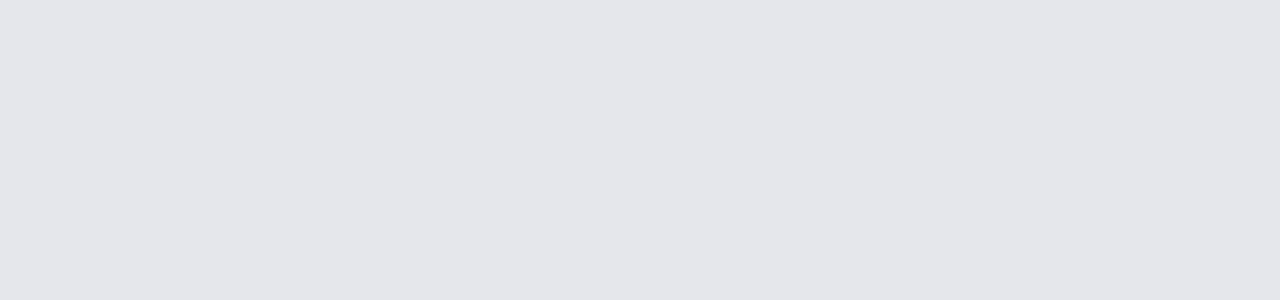
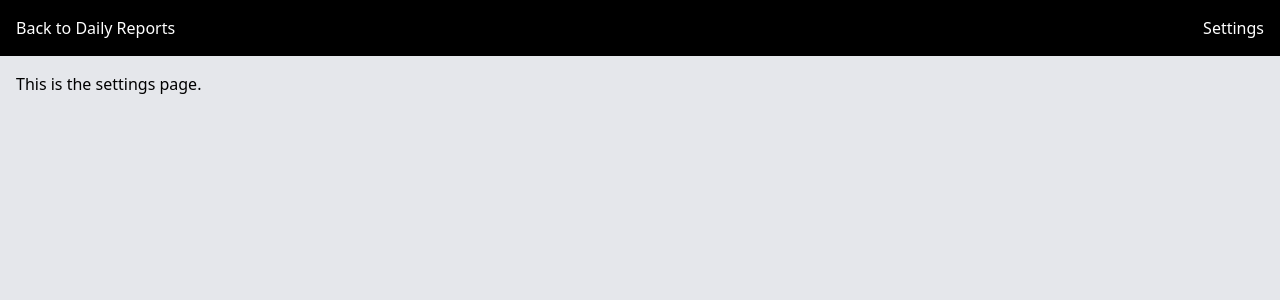
Before and after one commit to Hellie-tenny/reports-compiler, a React (Vite) app: page /settings in a window 1280 px wide. Before the commit this address had no page. Shown: the top 300 px of the page. Built offline with nearby package versions, Linux system fonts and the light colour scheme.

Commit message:
added a setting page, and a gtag for google analytics

```diff
--- a/index.html
+++ b/index.html
@@ -6,6 +6,17 @@
     <meta name="viewport" content="width=device-width, initial-scale=1.0" />
     <title>Team Lion - Sales Reporting Tool</title>
   </head>
+
+  <!-- Google tag (gtag.js) -->
+<script async src="https://www.googletagmanager.com/gtag/js?id=G-DZQH8TQ9HB"></script>
+<script>
+  window.dataLayer = window.dataLayer || [];
+  function gtag(){dataLayer.push(arguments);}
+  gtag('js', new Date());
+
+  gtag('config', 'G-DZQH8TQ9HB');
+</script>
+
   <body>
     <div id="root"></div>
     <script type="module" src="/src/main.jsx"></script>
--- a/src/App.jsx
+++ b/src/App.jsx
@@ -1,14 +1,17 @@
 import { useEffect, useState, useCallback, useRef } from 'react'
-import { Link, Routes, Route } from 'react-router-dom';
+import { Link, Routes, Route, useNavigate } from 'react-router-dom';
 import { HiOutlineXMark } from "react-icons/hi2";
 import { IoIosSettings } from "react-icons/io";
 import lion from "./assets/lion.png";
 import './App.css'
 import Toast from './Components/Toast';
 import MemberDailyReport from './Components/MemberDailyReport';
+import Settings from './Components/Settings';
 import WeeklySalesReport from './WeeklySalesReport';
 
 function App() {
+
+  const navigate = useNavigate();
 
   // states and variables
   const [popup, setPopup] = useState(false);
@@ -1111,6 +1114,7 @@ Regards.
 
       <Routes>
         <Route path="/weekly-sales-report" element={<WeeklySalesReport members={members} setMembers={setMembers} />} />
+        <Route path="/settings" element={<Settings />} />
         <Route path="/" element={
           <>
             <div className='bg-black w-full p-4 flex justify-between'>
@@ -1120,7 +1124,7 @@ Regards.
               </h2>
               <div className='flex items-center'>
                 <Link to="/weekly-sales-report" className='text-white hover:text-gray-300 mr-4'>Weekly Report</Link>
-                <IoIosSettings className='size-10 text-white cursor-pointer' />
+                <IoIosSettings className='size-10 text-white cursor-pointer' onClick={() => navigate('/settings')} />
               </div>
             </div>
 
--- /dev/null
+++ b/src/Components/Settings.jsx
@@ -0,0 +1,17 @@
+import React from 'react';
+import { Link } from 'react-router-dom';
+
+export default function Settings() {
+  return (
+    <div className='bg-gray-200 h-[100vh] overflow-y-auto w-screen'>
+      <div className='bg-black w-full p-4 flex justify-between'>
+        <Link to="/" className='text-white hover:text-gray-300'>Back to Daily Reports</Link>
+        <h2 className='text-white'>Settings</h2>
+      </div>
+      <div className='p-4'>
+        <p>This is the settings page.</p>
+        {/* Add settings content here */}
+      </div>
+    </div>
+  );
+}
--- a/src/Components/WeeklyReport.jsx
+++ b/src/Components/WeeklyReport.jsx
@@ -1,4 +1,5 @@
 import React, { useEffect, useState } from 'react';
+import { MdExpandMore, MdExpandLess } from "react-icons/md";
 
 export default function WeeklyReport({ members, member, setMembers }) {
 
@@ -7,6 +8,7 @@ export default function WeeklyReport({ members, member, setMembers }) {
   const [riskApe, setRiskApe] = useState(0);
   const [savingsLives, setSavingsLives] = useState(0);
   const [savingsApe, setSavingsApe] = useState(0);
+  const [isExpanded, setIsExpanded] = useState(true);
 
   const updateRiskLives = (reportDay, newRiskLives) => {
 
@@ -100,8 +102,14 @@ export default function WeeklyReport({ members, member, setMembers }) {
 
   return (
     <div className='my-2 p-5  bg-white'>
+      <div className='flex items-center justify-between'>
         <span className='font-bold text-2xl'>{member.id}. {member?.name}</span>
+        <button onClick={() => setIsExpanded(!isExpanded)} className='text-2xl'>
+          {isExpanded ? <MdExpandLess /> : <MdExpandMore />}
+        </button>
+      </div>
 
+      {isExpanded && (
         <div>
           <div>
             {
@@ -124,6 +132,7 @@ export default function WeeklyReport({ members, member, setMembers }) {
             }
           </div>
         </div>
+      )}
 
     </div>
   );
```
Lines whose indentation alone changed are shown as unchanged.
